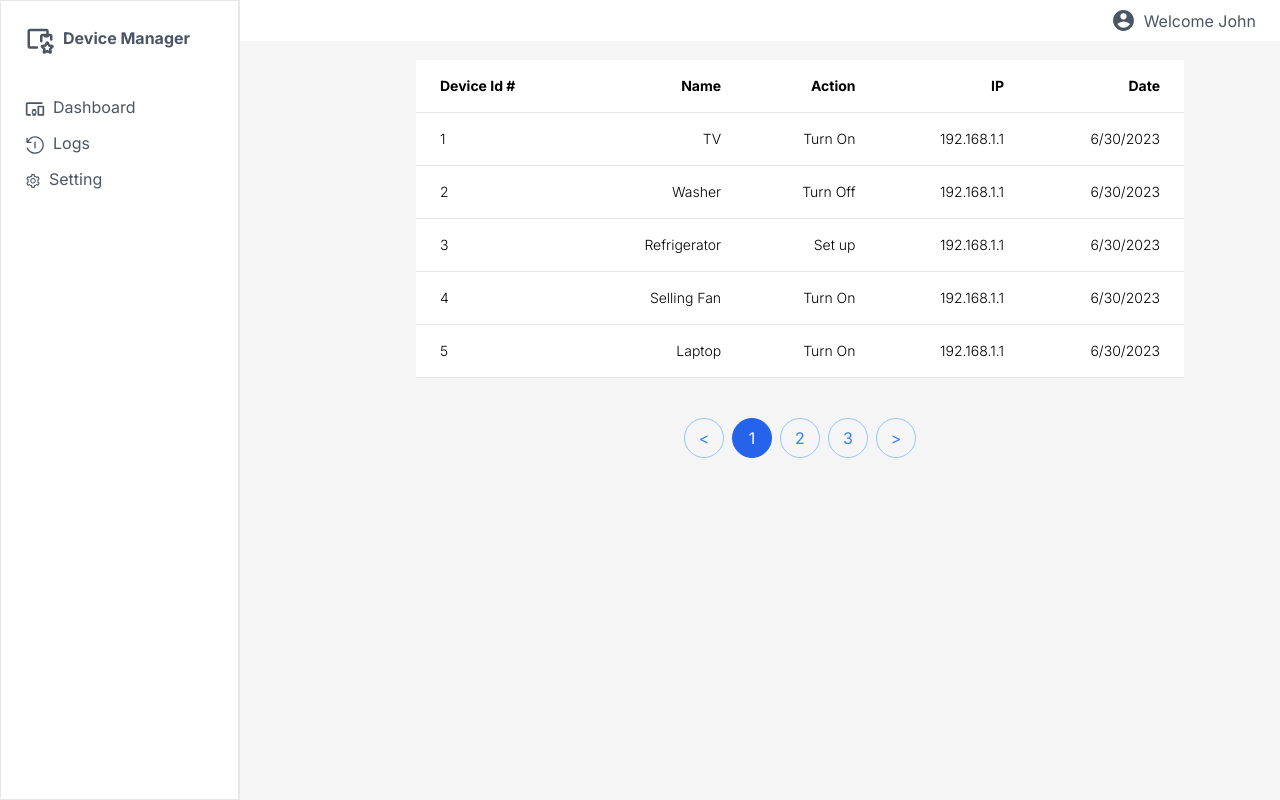
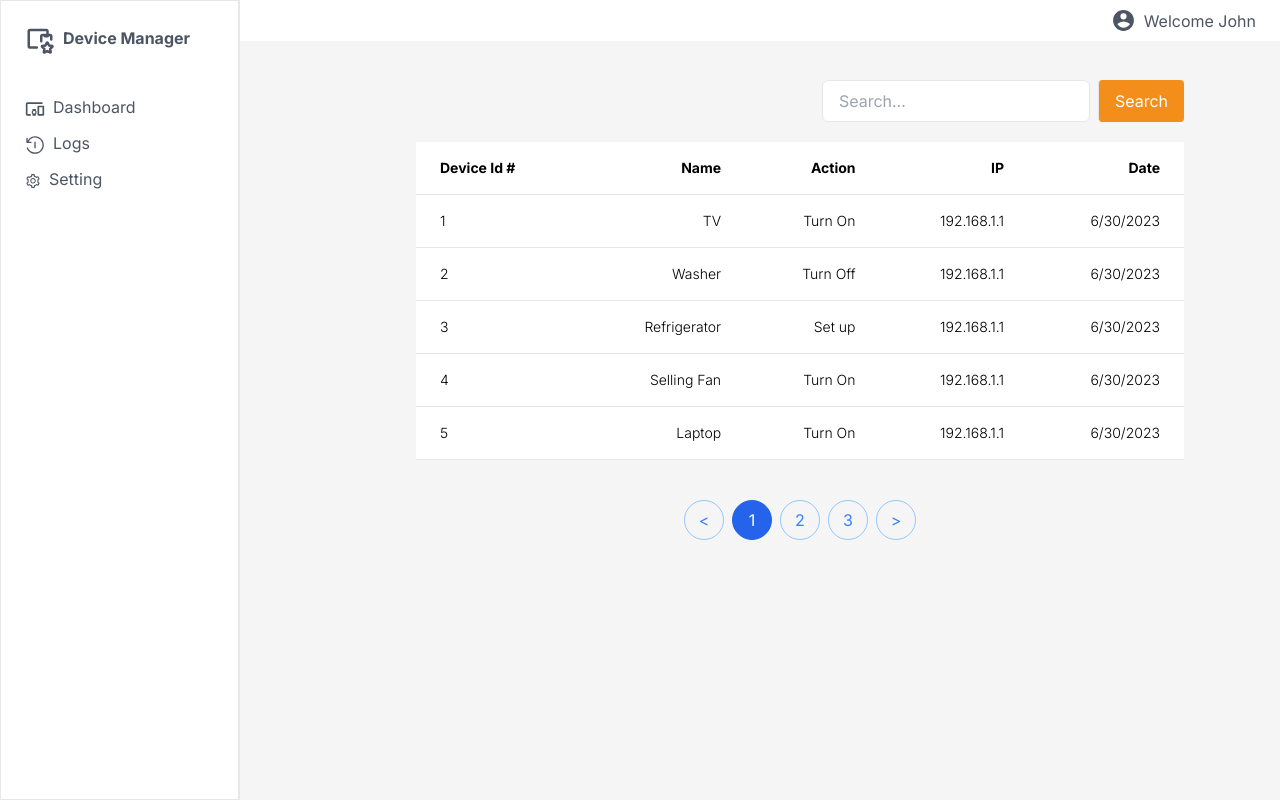
Before and after one commit to toannvbss/soiot-device-management, a Next.js app: page /admin/logs in a window 1280 px wide. Built offline with nearby package versions, Linux system fonts and the light colour scheme.

Commit message:
Create search input for logs page

```diff
--- /dev/null
+++ b/app/admin/logs/Search.tsx
@@ -0,0 +1,19 @@
+'use client';
+import React from "react";
+
+export default function Search() {
+    return (
+        <div className="flex items-center justify-end">
+            <div className="flex">
+                <input
+                    type="text"
+                    className="block w-full px-4 py-2 text-gray-150 bg-white border rounded-md focus:border-orange-300 focus:ring-orange-300 focus:outline-none focus:ring focus:ring-opacity-40"
+                    placeholder="Search..."
+                />
+                <button className="px-4 ml-2 text-white bg-orange-350 border-l rounded ">
+                    Search
+                </button>
+            </div>
+        </div>
+    );
+}
--- a/app/admin/logs/page.tsx
+++ b/app/admin/logs/page.tsx
@@ -1,12 +1,14 @@
 import { LogProvider } from "@/app/Context/LogContext";
 import LogTable from "./LogTable";
 import Pagination from "./Pagination";
+import Search from "./Search";
 
 export default function Login() {
   return (
     <LogProvider>
       <div className='min-h-screen pt-10 pb-10 ml-80 flex justify-center'>
-        <div className='w-4/5 bg-gray-50'>
+        <div className='w-4/5 mt-10 bg-gray-50'>
+            <Search />
             <LogTable />
             <Pagination />
         </div>
```
